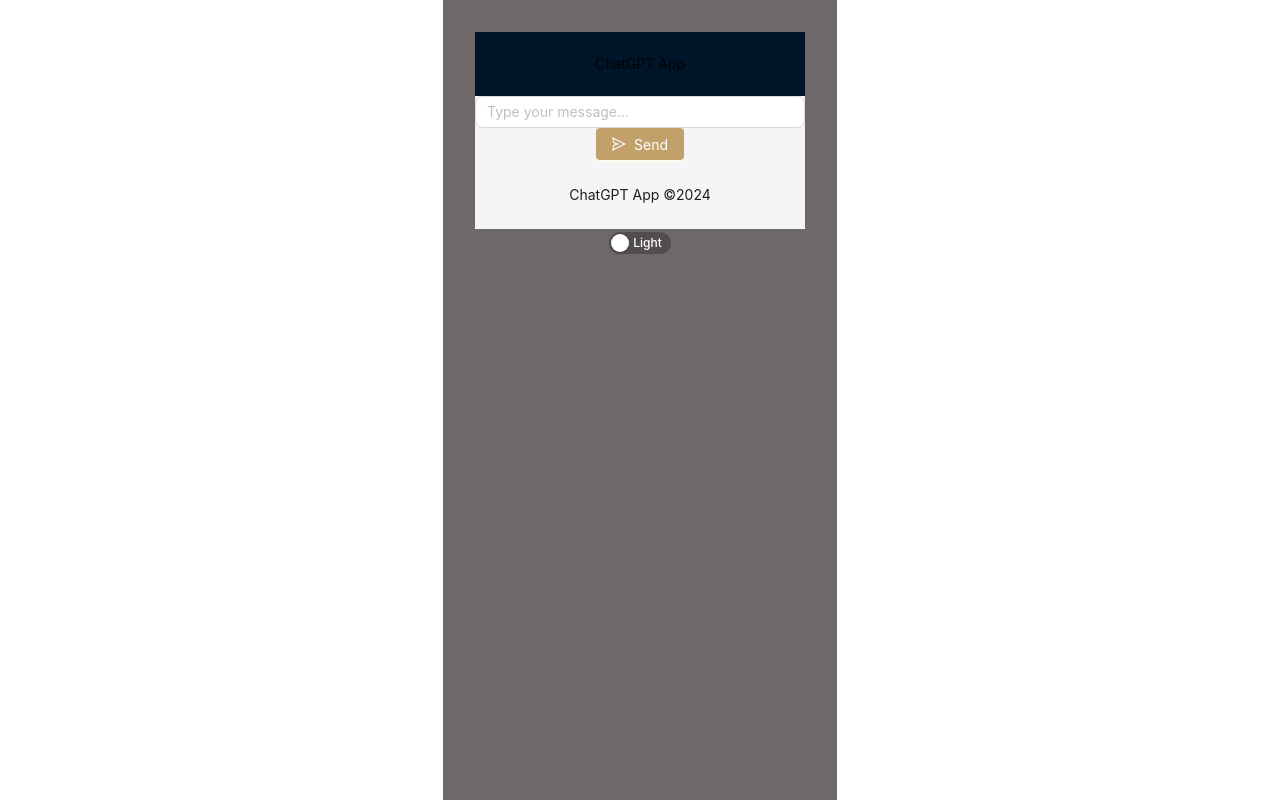
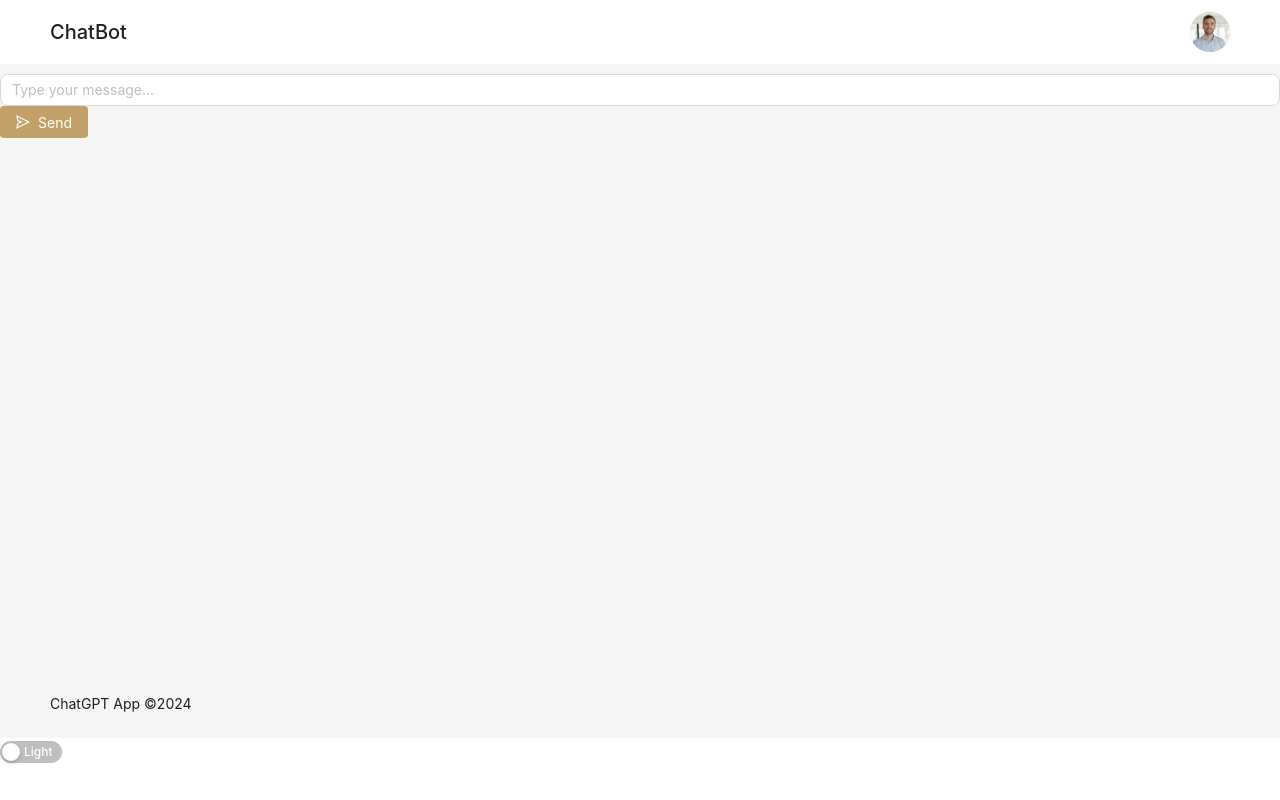
Before and after one commit to venkateshprasad598/AAChatBot, a React (Vite) app: page / in a window 1280 px wide. Built offline with nearby package versions, Linux system fonts and the light colour scheme.

Commit message:
working on

```diff
--- a/src/App.css
+++ b/src/App.css
@@ -1,9 +1,5 @@
 #root {
-  max-width: 1280px;
-  margin: 0 auto;
-  padding: 2rem;
-  text-align: center;
-  background-color: rgb(110, 104, 104);
+  width: 100%;
 }
 
 .logo {
@@ -41,3 +37,33 @@
 .read-the-docs {
   color: #888;
 }
+
+.header{
+  background-color: #fff;
+  margin-bottom: 10px;
+  display: flex;
+  align-items: center;
+}
+.header h2{
+  font-size: 20px;
+  font-weight: 500;
+}
+.ml-auto{
+  margin-left: auto;
+}
+.profile-pic{
+  width: 40px;
+  height: 40px;
+  border-radius: 100%;
+  background-color: #ccc;
+}
+.profile-pic img{
+  border-radius: 100%;
+  width: 100%;
+  height: 100%;
+  object-fit: cover;
+}
+.content-area{
+  min-height: calc(100vh - 205px);
+  overflow-y: auto;
+}
--- a/src/ChatComponent.tsx
+++ b/src/ChatComponent.tsx
@@ -17,7 +17,7 @@
   };
 
   return (
-    <div style={{ padding: "20px", maxWidth: "600px", margin: "0 auto" }}>
+    <div style={{ padding: "20px", maxWidth: "600px", margin: "0 auto" }} className="w-full">
       {/* Display Chat Messages (User and Bot sequentially) */}
       {chatMessages.map((msg, index) => (
         <div key={index} style={{ marginBottom: "10px" }}>
--- a/src/components/ChatApp.tsx
+++ b/src/components/ChatApp.tsx
@@ -1,6 +1,7 @@
 import React, { useState } from "react";
 import { Input, Button, Layout, Avatar } from "antd";
 import { SendOutlined, UserOutlined, RobotOutlined } from "@ant-design/icons";
+import profileOne from "./../assets/images/avatar/profile-one.jpg";
 import "tailwindcss/tailwind.css";
 
 const { Header, Content, Footer } = Layout;
@@ -27,12 +28,17 @@
   return (
     <Layout className="min-h-screen flex flex-col">
       {/* Navigation Bar */}
-      <Header className="bg-blue-500">
-        <div className="text-white text-lg">ChatGPT App</div>
+      <Header className="bg-blue-500 header">
+        <h2 className="text-white text-lg">ChatBot</h2>
+        <div className="ml-auto">
+          <div className="profile-pic">
+            <img src={profileOne}/>
+          </div>
+        </div>
       </Header>
 
       {/* Chat Room */}
-      <Content className="flex-grow flex justify-center items-center bg-gray-100">
+      <Content className="flex-grow flex justify-center items-center bg-gray-100 content-area">
         <div className="bg-white w-full max-w-2xl rounded-lg shadow-lg p-4 flex flex-col">
           <div className="flex-grow overflow-auto p-4 space-y-4">
             {/* Display Messages */}
```
